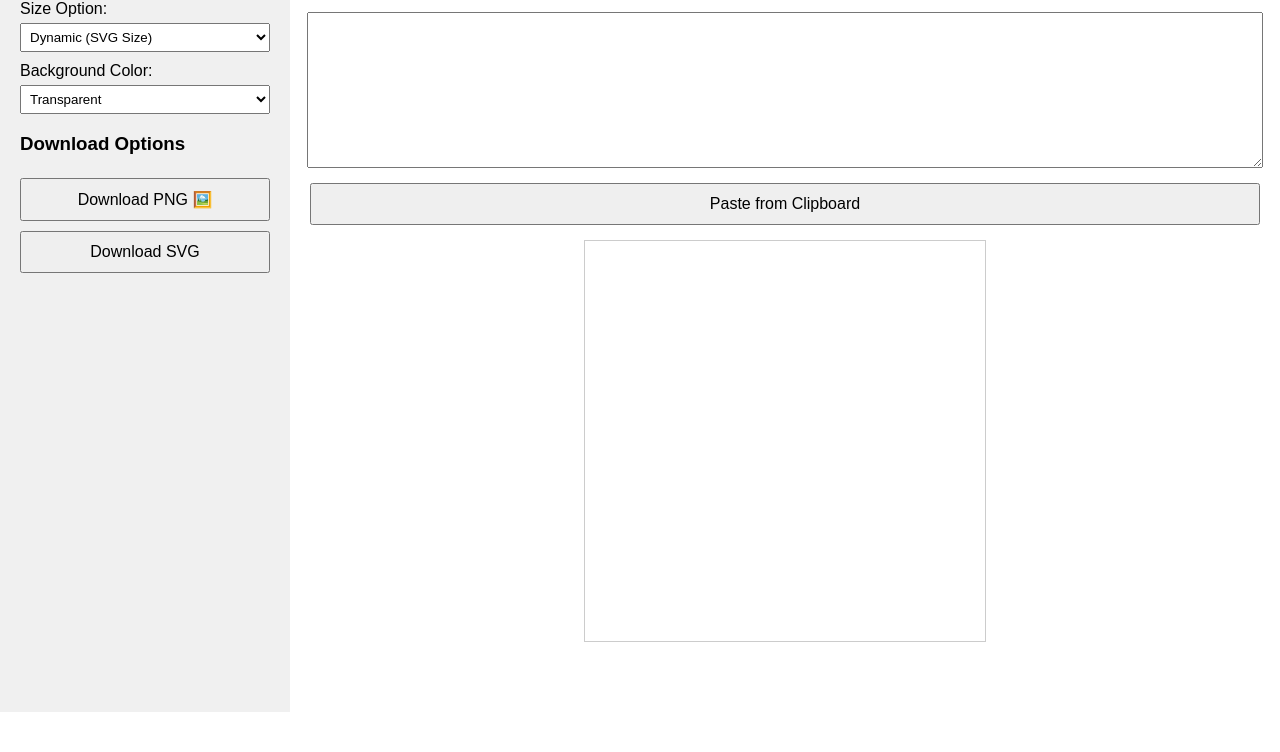
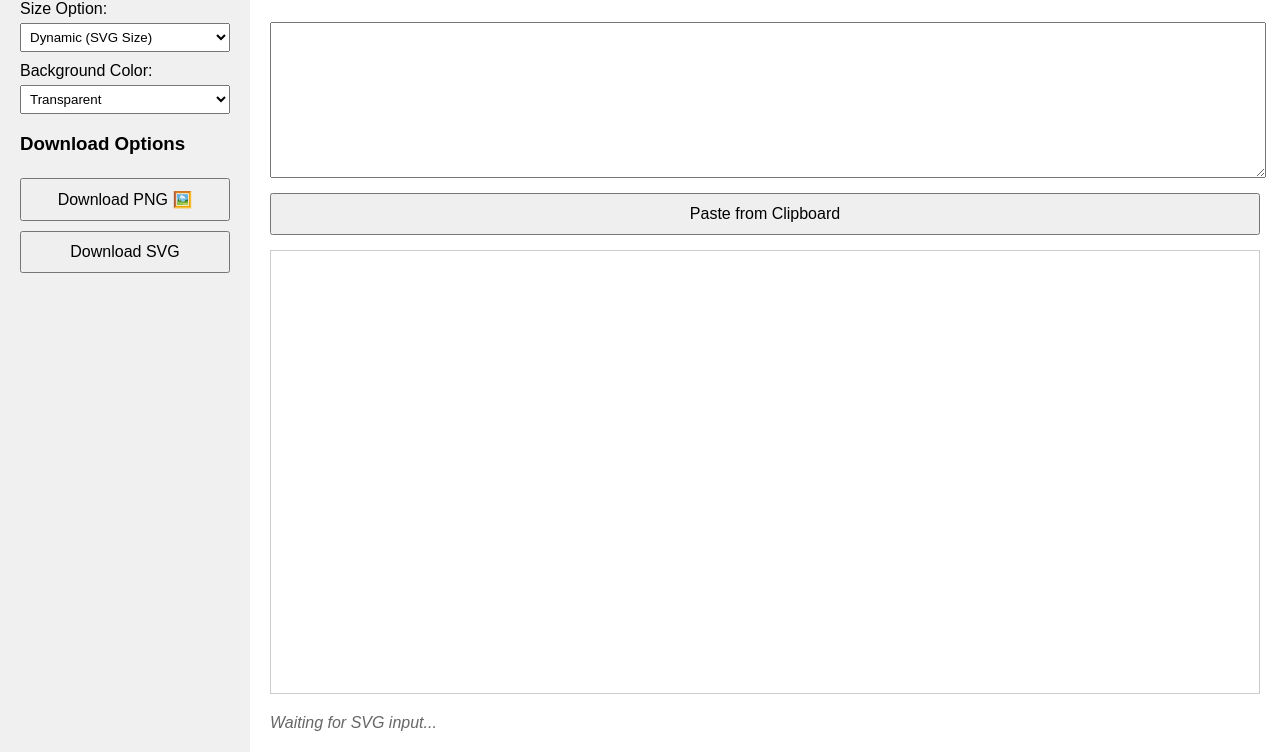
Before and after one commit to 123hi123/simple-svg, a plain HTML site: page index.html in a window 1280 px wide. Shown: the part 88-840 px from the top of the page. Before the commit the page ends 800 px from the top, so only its background shows below. Drawn offline with Linux system fonts and the light colour scheme.

Commit message:
stable v0.2.0

```diff
--- a/index.html
+++ b/index.html
@@ -8,41 +8,38 @@
     <style>
         body {
             font-family: Arial, sans-serif;
-            display: flex;
+            display: grid;
+            grid-template-columns: 250px 1fr;
             margin: 0;
             padding: 0;
             height: 100vh;
         }
         #settingsPanel {
-            width: 250px;
             padding: 20px;
             background-color: #f0f0f0;
             overflow-y: auto;
+            min-height: 100vh;
         }
         #mainContent {
-            flex-grow: 1;
             padding: 20px;
             display: flex;
             flex-direction: column;
-            align-items: center;
+            gap: 10px;
+            min-height: 100vh;
         }
         textarea {
             width: 100%;
             height: 150px;
-            margin-bottom: 10px;
+            resize: vertical;
         }
         #renderArea {
             border: 1px solid #ccc;
-            margin: 10px 0;
             cursor: pointer;
-            max-width: 400px;
-            max-height: 400px;
-            width: 100%;
-            height: 100%;
+            flex-grow: 1;
             display: flex;
             justify-content: center;
             align-items: center;
-            overflow: hidden;
+            overflow: auto;
         }
         #renderArea svg {
             max-width: 100%;
@@ -118,10 +115,24 @@
         }
 
         function renderSVG() {
-            const svgInput = document.getElementById('svgInput').value;
+            const svgInput = document.getElementById('svgInput').value.trim();
+            const renderArea = document.getElementById('renderArea');
+
+            if (svgInput === '') {
+                renderArea.innerHTML = '';
+                updateStatus('Waiting for SVG input...');
+                return;
+            }
+
             const parser = new DOMParser();
             const svgDoc = parser.parseFromString(svgInput, 'image/svg+xml');
             let svgElement = svgDoc.documentElement;
+
+            if (svgElement.tagName.toLowerCase() !== 'svg') {
+                renderArea.innerHTML = 'Invalid SVG input';
+                updateStatus('Invalid SVG input');
+                return;
+            }
 
             const sizeOption = document.getElementById('sizeOption').value;
             let width, height;
@@ -138,7 +149,6 @@
             svgElement.setAttribute('height', height);
 
             const backgroundColor = document.getElementById('backgroundColor').value;
-            const renderArea = document.getElementById('renderArea');
             renderArea.style.backgroundColor = backgroundColor === 'transparent' ? 'transparent' : backgroundColor;
 
             renderArea.innerHTML = svgElement.outerHTML;
```
